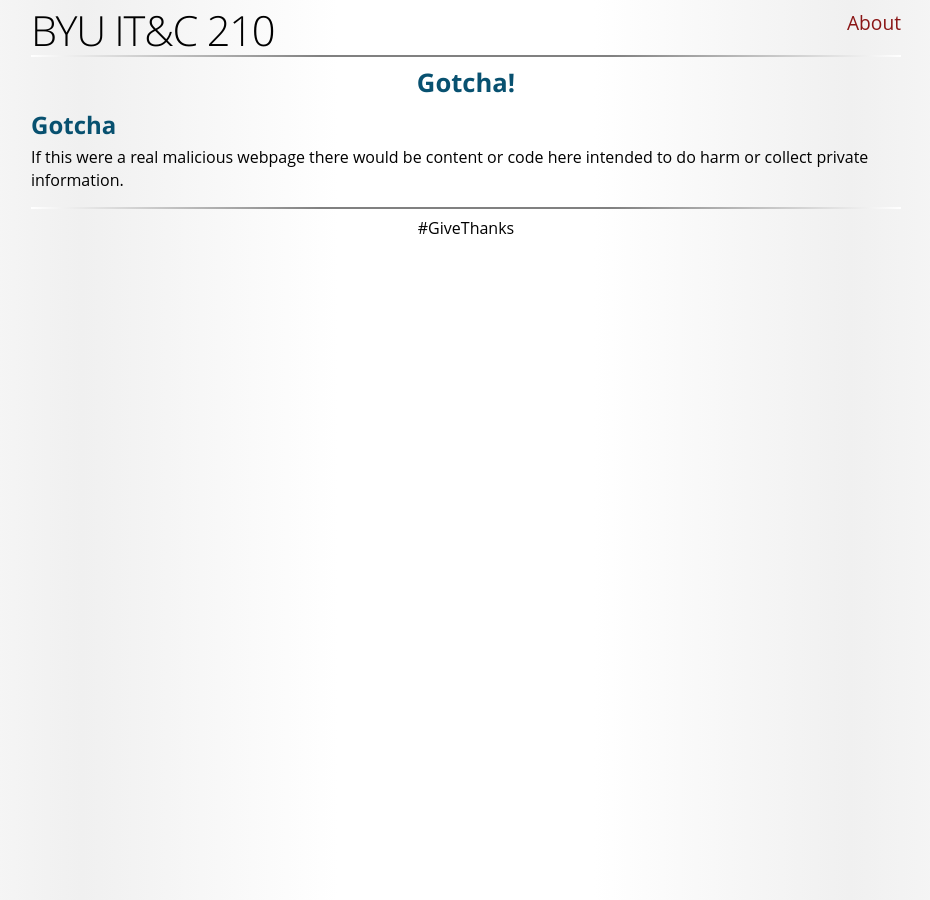
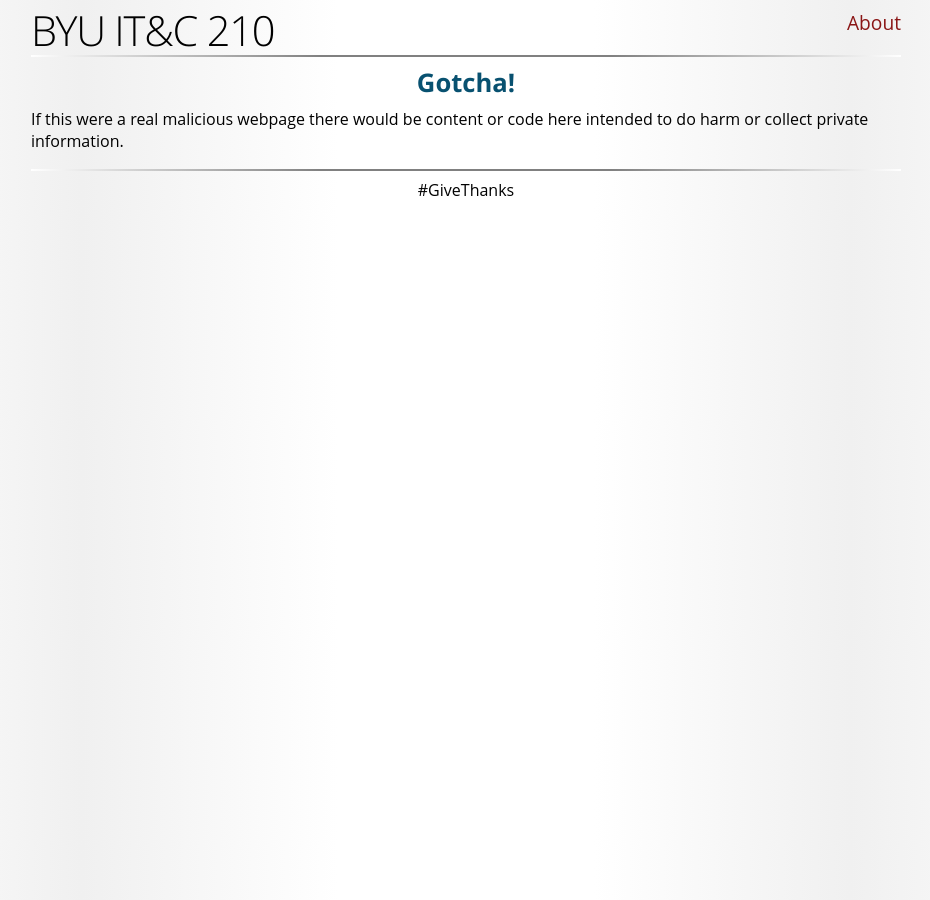
Before and after one commit to BYU-ITC-210/BYU-ITC-210.github.io, a Jekyll site: the page built from gotcha.md, in a window 1280 px wide. Shown: the whole page, without its empty margins (174-1104 px from the left). Built offline with Jekyll 4.4.1, drawn with Linux system fonts in a browser that asks for light colours; some web fonts are replaced.

Commit message:
Update Gotcha

```diff
--- a/gotcha.md
+++ b/gotcha.md
@@ -1,6 +1,5 @@
 ---
 title: Gotcha!
 ---
-## Gotcha
 
 If this were a real malicious webpage there would be content or code here intended to do harm or collect private information.
```
